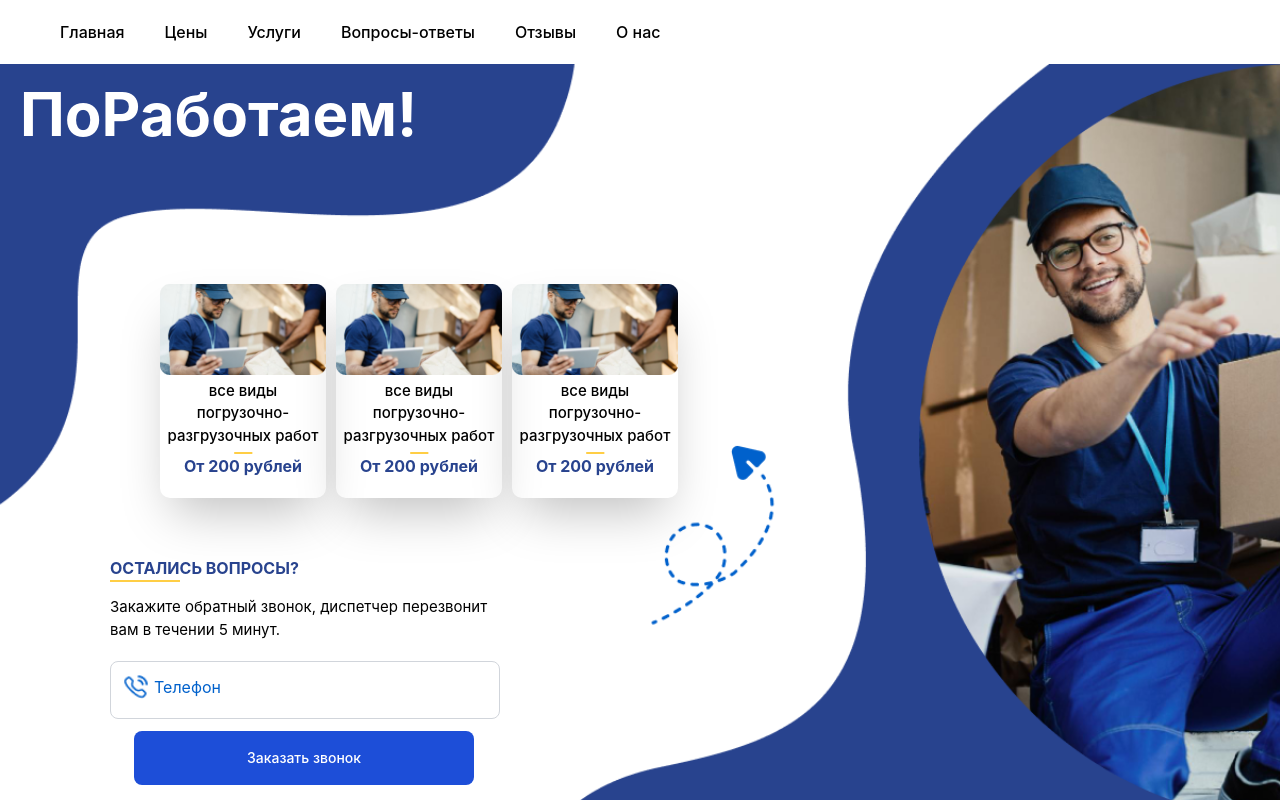
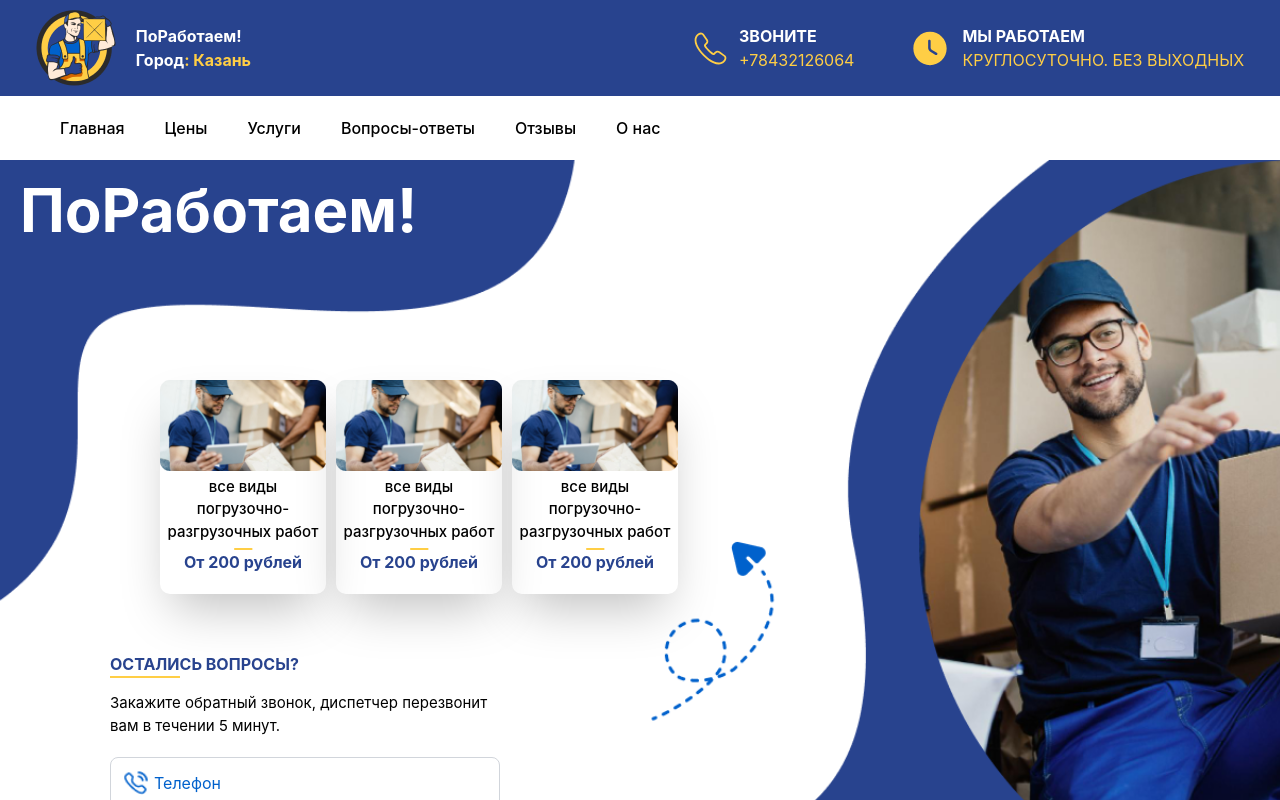
Before and after one commit to FarhodNomonov/Movers, a React (Create React App) app: page / in a window 1280 px wide. Shown: the top 800 px of the page. Built offline with nearby package versions, Linux system fonts and the light colour scheme.

Commit message:
update src/components/home/header/index.js, src/components/home/index.js and tailwind.config.js

```diff
--- a/src/components/home/header/index.js
+++ b/src/components/home/header/index.js
@@ -4,7 +4,7 @@ import Logo from "../../../assets/images/Logo.png";
 
 function Header() {
   return (
-    <div className="header bg-[#28438E] sm:min-w-[100vw]  p-1">
+    <div className="header bg-[#28438E] sm:min-w-[610px]  p-1">
       <div className="max-w-[1536px]  mx-auto w-[95%] flex items-center justify-between">
         <div className="header_logo flex items-center ">
           <div className=" md:min-w-[60px] md:max-w-[60px]">
--- a/src/components/home/index.js
+++ b/src/components/home/index.js
@@ -13,7 +13,7 @@ import Footer from "../footer/Footer";
 function Home() {
   return (
     <div>
-      {/* <Header /> */}
+      <Header />
       <Intro />
       <Works />
       <Service />
```
